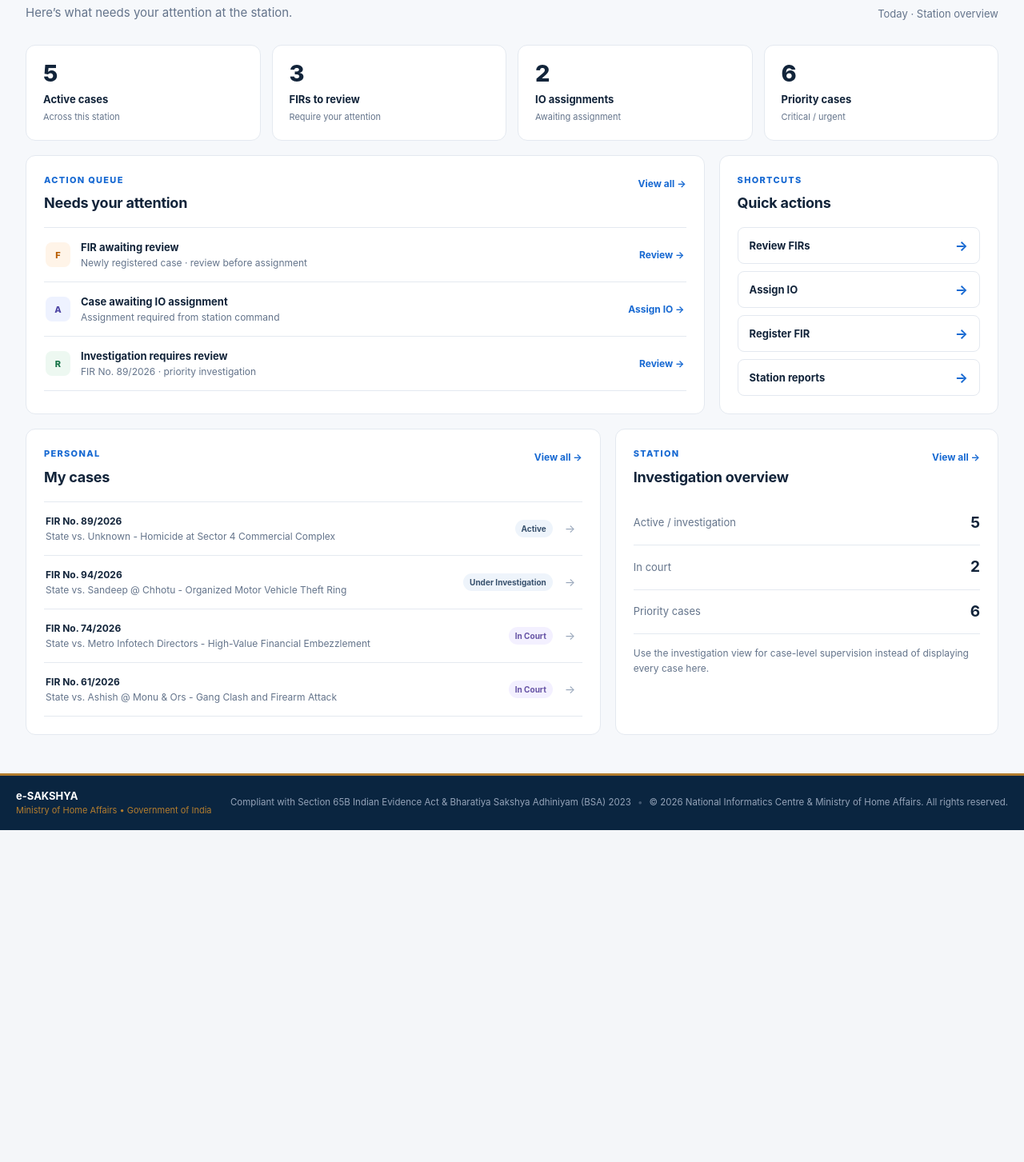
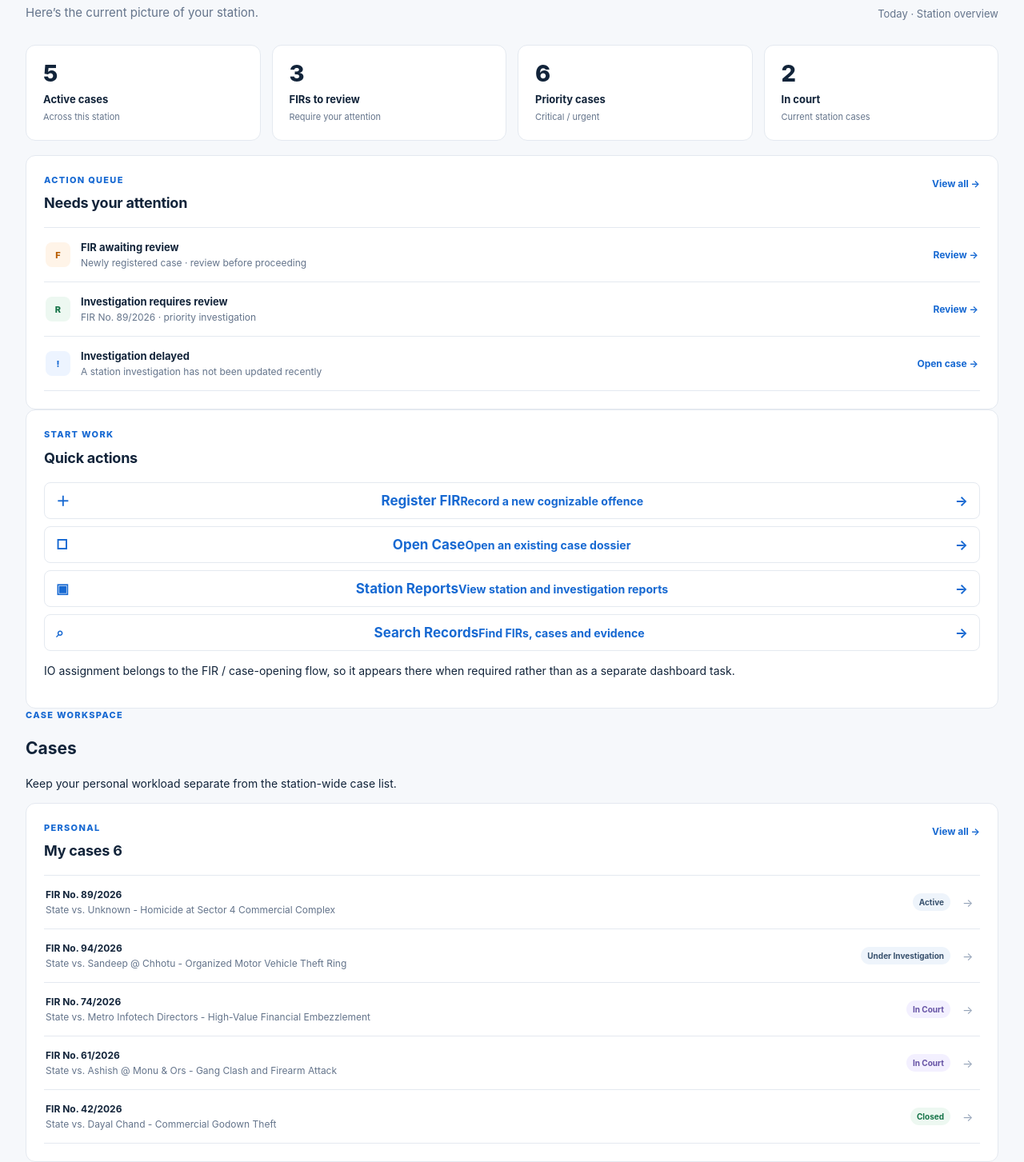
Before and after one commit to nakulanil/CICADA, a React (Vite) app in the folder frontend/my-react-app/: page /dashboard in a window 1280 px wide. Shown: the part 277-1730 px from the top of the page at 80% size. Before the commit the page ends 1315 px from the top, so only its background shows below. Built offline with nearby package versions, Linux system fonts and the light colour scheme.

Commit message:
Redesign SHO dashboard workspace

```diff
--- a/frontend/my-react-app/src/components/SHOWorkspace.jsx
+++ b/frontend/my-react-app/src/components/SHOWorkspace.jsx
@@ -11,9 +11,11 @@ function Metric({ label, value, detail }) {
 }
 
 function AttentionItem({ type, title, meta, action, onClick }) {
+  const icon = type === 'fir' ? 'F' : type === 'review' ? 'R' : '!'
+
   return (
     <button type="button" className="sho-attention-item" onClick={onClick}>
-      <span className={`sho-attention-icon sho-attention-${type}`}>{type === 'fir' ? 'F' : type === 'assignment' ? 'A' : type === 'review' ? 'R' : '!'}</span>
+      <span className={`sho-attention-icon sho-attention-${type}`}>{icon}</span>
       <span className="sho-attention-copy">
         <strong>{title}</strong>
         <span>{meta}</span>
@@ -31,9 +33,22 @@ function CaseRow({ caseItem, onSelect }) {
         <small>{caseItem.title}</small>
       </span>
       <span className={`sho-status sho-status-${(caseItem.progressStatus || '').toLowerCase().replace(/\s+/g, '-')}`}>
-        {caseItem.progressStatus}
+        {caseItem.progressStatus || 'Open'}
       </span>
       <span className="sho-case-arrow">→</span>
+    </button>
+  )
+}
+
+function QuickAction({ title, description, icon, onClick, primary = false }) {
+  return (
+    <button type="button" className={`sho-action-card ${primary ? 'sho-action-primary' : ''}`} onClick={onClick}>
+      <span className="sho-action-icon">{icon}</span>
+      <span className="sho-action-copy">
+        <strong>{title}</strong>
+        <small>{description}</small>
+      </span>
+      <span className="sho-action-arrow">→</span>
     </button>
   )
 }
@@ -42,7 +57,7 @@ export default function SHOWorkspace({ cases = [], onSelectCase }) {
   const ownCases = cases.filter((item) => item.caseType === 'own')
   const activeCases = cases.filter((item) => ['Active', 'Under Investigation'].includes(item.progressStatus))
   const inCourt = cases.filter((item) => item.progressStatus === 'In Court')
-  const attentionCases = cases.filter((item) => item.priority === 'Critical' || item.priority === 'Urgent')
+  const priorityCases = cases.filter((item) => item.priority === 'Critical' || item.priority === 'Urgent')
 
   return (
     <section className="sho-workspace">
@@ -50,7 +65,7 @@ export default function SHOWorkspace({ cases = [], onSelectCase }) {
         <div>
           <p className="sho-eyebrow">STATION COMMAND</p>
           <h1>Good morning, Inspector.</h1>
-          <p>Here’s what needs your attention at the station.</p>
+          <p>Here’s the current picture of your station.</p>
         </div>
         <div className="sho-date">Today · Station overview</div>
       </div>
@@ -58,11 +73,11 @@ export default function SHOWorkspace({ cases = [], onSelectCase }) {
       <div className="sho-metrics">
         <Metric label="Active cases" value={activeCases.length} detail="Across this station" />
         <Metric label="FIRs to review" value={Math.min(3, cases.length)} detail="Require your attention" />
-        <Metric label="IO assignments" value={Math.min(2, cases.length)} detail="Awaiting assignment" />
-        <Metric label="Priority cases" value={attentionCases.length} detail="Critical / urgent" />
+        <Metric label="Priority cases" value={priorityCases.length} detail="Critical / urgent" />
+        <Metric label="In court" value={inCourt.length} detail="Current station cases" />
       </div>
 
-      <div className="sho-primary-grid">
+      <div className="sho-command-grid">
         <section className="sho-panel sho-attention-panel">
           <div className="sho-panel-heading">
             <div>
@@ -76,20 +91,20 @@ export default function SHOWorkspace({ cases = [], onSelectCase }) {
             <AttentionItem
               type="fir"
               title="FIR awaiting review"
-              meta="Newly registered case · review before assignment"
+              meta="Newly registered case · review before proceeding"
               action="Review"
-            />
-            <AttentionItem
-              type="assignment"
-              title="Case awaiting IO assignment"
-              meta="Assignment required from station command"
-              action="Assign IO"
             />
             <AttentionItem
               type="review"
               title="Investigation requires review"
-              meta={`${attentionCases[0]?.firNumber || 'Station case'} · priority investigation`}
+              meta={`${priorityCases[0]?.firNumber || 'Station case'} · priority investigation`}
               action="Review"
+            />
+            <AttentionItem
+              type="alert"
+              title="Investigation delayed"
+              meta="A station investigation has not been updated recently"
+              action="Open case"
             />
           </div>
         </section>
@@ -97,52 +112,94 @@ export default function SHOWorkspace({ cases = [], onSelectCase }) {
         <section className="sho-panel sho-actions-panel">
           <div className="sho-panel-heading">
             <div>
-              <p className="sho-section-kicker">SHORTCUTS</p>
+              <p className="sho-section-kicker">START WORK</p>
               <h2>Quick actions</h2>
             </div>
           </div>
+
           <div className="sho-actions">
-            <button type="button" onClick={() => alert('FIR review workflow will be connected here.')}>Review FIRs <span>→</span></button>
-            <button type="button" onClick={() => alert('IO assignment workflow will be connected here.')}>Assign IO <span>→</span></button>
-            <button type="button" onClick={() => alert('Case creation workflow will be connected here.')}>Register FIR <span>→</span></button>
-            <button type="button" onClick={() => alert('Station reports will be connected here.')}>Station reports <span>→</span></button>
+            <QuickAction
+              primary
+              icon="＋"
+              title="Register FIR"
+              description="Record a new cognizable offence"
+            />
+            <QuickAction
+              icon="□"
+              title="Open Case"
+              description="Open an existing case dossier"
+            />
+            <QuickAction
+              icon="▣"
+              title="Station Reports"
+              description="View station and investigation reports"
+            />
+            <QuickAction
+              icon="⌕"
+              title="Search Records"
+              description="Find FIRs, cases and evidence"
+            />
           </div>
+
+          <p className="sho-action-note">IO assignment belongs to the FIR / case-opening flow, so it appears there when required rather than as a separate dashboard task.</p>
         </section>
       </div>
 
-      <div className="sho-secondary-grid">
-        <section className="sho-panel">
+      <div className="sho-cases-header">
+        <div>
+          <p className="sho-section-kicker">CASE WORKSPACE</p>
+          <h2>Cases</h2>
+        </div>
+        <p>Keep your personal workload separate from the station-wide case list.</p>
+      </div>
+
+      <div className="sho-cases-grid">
+        <section className="sho-panel sho-case-panel">
           <div className="sho-panel-heading">
             <div>
               <p className="sho-section-kicker">PERSONAL</p>
-              <h2>My cases</h2>
+              <h2>My cases <span>{ownCases.length}</span></h2>
             </div>
             <button type="button" className="sho-text-button">View all →</button>
           </div>
           <div className="sho-case-list">
-            {ownCases.slice(0, 4).map((item) => (
+            {ownCases.slice(0, 5).map((item) => (
               <CaseRow key={item.id} caseItem={item} onSelect={onSelectCase} />
             ))}
             {!ownCases.length && <p className="sho-empty">No cases are currently assigned to you.</p>}
           </div>
         </section>
 
-        <section className="sho-panel">
+        <section className="sho-panel sho-case-panel">
           <div className="sho-panel-heading">
             <div>
               <p className="sho-section-kicker">STATION</p>
-              <h2>Investigation overview</h2>
+              <h2>Station cases <span>{cases.length}</span></h2>
             </div>
             <button type="button" className="sho-text-button">View all →</button>
           </div>
-          <div className="sho-overview-list">
-            <div><span>Active / investigation</span><strong>{activeCases.length}</strong></div>
-            <div><span>In court</span><strong>{inCourt.length}</strong></div>
-            <div><span>Priority cases</span><strong>{attentionCases.length}</strong></div>
+          <div className="sho-case-list">
+            {cases.slice(0, 5).map((item) => (
+              <CaseRow key={item.id} caseItem={item} onSelect={onSelectCase} />
+            ))}
+            {!cases.length && <p className="sho-empty">No station cases are available.</p>}
           </div>
-          <div className="sho-overview-note">Use the investigation view for case-level supervision instead of displaying every case here.</div>
         </section>
       </div>
+
+      <section className="sho-panel sho-station-summary">
+        <div className="sho-panel-heading">
+          <div>
+            <p className="sho-section-kicker">STATION SNAPSHOT</p>
+            <h2>Investigation overview</h2>
+          </div>
+        </div>
+        <div className="sho-overview-list">
+          <div><span>Active / investigation</span><strong>{activeCases.length}</strong></div>
+          <div><span>In court</span><strong>{inCourt.length}</strong></div>
+          <div><span>Priority cases</span><strong>{priorityCases.length}</strong></div>
+        </div>
+      </section>
     </section>
   )
 }
```
